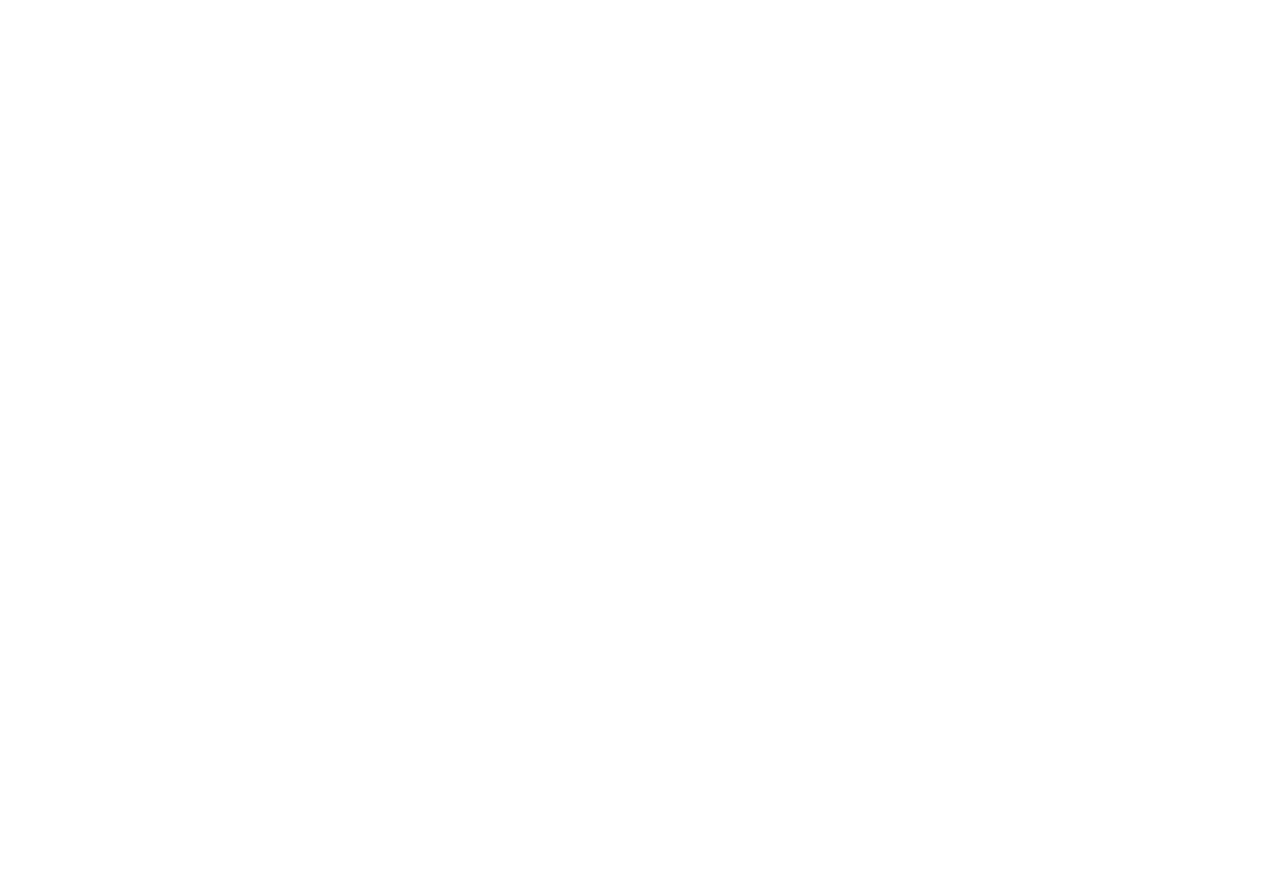
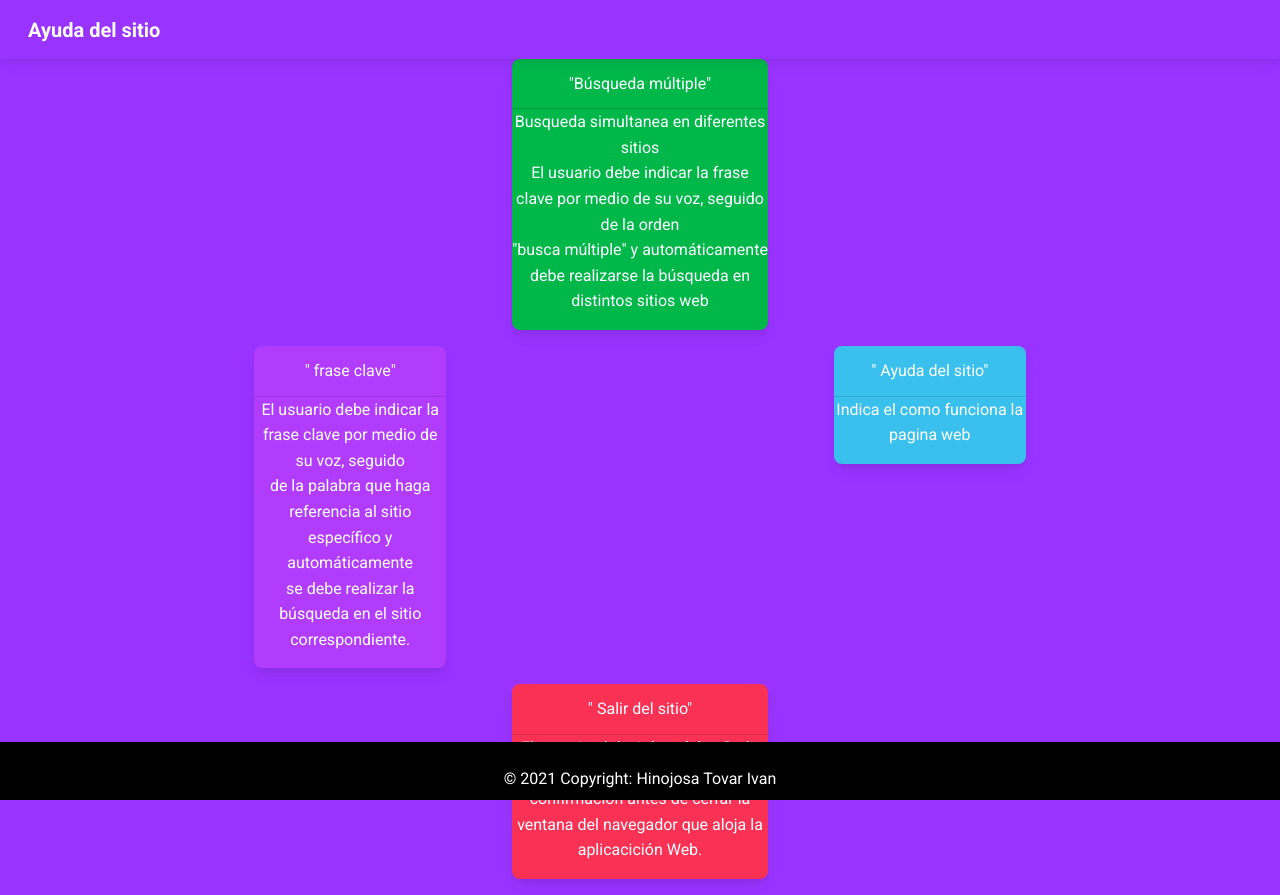
Before and after one commit to Ivan-Tovar/Voice-Comandos, a plain HTML site: page ayuda.html in a window 1280 px wide. Before the commit the page ends 800 px from the top, so only its background shows below. Drawn offline with nearby package versions, Linux system fonts and the light colour scheme.

Commit message:
Codigos completos

```diff
--- a/ayuda.html
+++ b/ayuda.html
@@ -5,8 +5,79 @@
     <meta http-equiv="X-UA-Compatible" content="IE=edge">
     <meta name="viewport" content="width=device-width, initial-scale=1.0">
     <title>Ayuda de comandos</title>
+    <link href="https://cdnjs.cloudflare.com/ajax/libs/font-awesome/5.15.1/css/all.min.css" rel="stylesheet"/>
+<!-- Google Fonts -->
+    <link href="https://fonts.googleapis.com/css?family=Roboto:300,400,500,700&display=swap" rel="stylesheet"/>
+<!-- MDB -->
+    <link href="https://cdnjs.cloudflare.com/ajax/libs/mdb-ui-kit/3.3.0/mdb.min.css" rel="stylesheet" />
 </head>
-<body>
 
+<nav class="navbar navbar-expand-lg navbar-dark d-none d-lg-block" style="z-index: 2000;">
+    <div class="container-fluid">
+      <!-- Navbar brand -->
+      <a class="navbar-brand nav-link" target="_blank" >
+        <strong>Ayuda del sitio</strong>
+      </a>
+
+
+    </div>
+  </nav>
+<body style="background-color:#9933FF;">
+
+    <center>
+        <div class="card text-white bg-success mb-3" style="max-width: 16rem">
+          <div class="card-header">"Búsqueda múltiple"</div>
+          <p>Busqueda simultanea en diferentes sitios<br>
+            El usuario debe indicar la frase clave por medio de su voz, seguido de la orden <br>
+            "busca múltiple" y automáticamente debe realizarse la búsqueda en distintos sitios web
+          </p>
+          </div>
+        </div>
+      </center>
+
+
+      <center>
+      <div  class="row justify-content-evenly">
+        <div class="col-4">
+          <div class="card text-white bg-secondary mb-3" style="max-width: 12rem" >
+            <div class="card-header">" frase clave"</div>
+            El usuario debe indicar la frase clave por medio de su voz, seguido <br>
+            de la palabra que haga referencia al sitio específico y automáticamente <br>
+            se debe realizar la búsqueda en el sitio correspondiente.
+            <p></p>
+
+          </div>
+        </div>
+        <div class="col-4">
+          <div class="card text-white bg-info" style="max-width: 12rem">
+            <div class="card-header">" Ayuda del sitio"</div>
+            <p>Indica el como funciona la pagina web</p>
+            </div>
+          </div>
+        </div>
+      </div>
+      </center>
+
+      <center>
+        <div class="card text-white bg-danger mb-3" style="max-width: 16rem">
+          <div class="card-header">" Salir del sitio"</div>
+          <p>El usuario al decir la palabra "salir del sitio"
+            aparecer un mensaje de confirmación antes de cerrar la <br>
+            ventana del navegador que aloja la aplicacición Web.
+          </p>
+          </div>
+        </div>
+
+      </center>
+
+    <footer class="text-center text-white fixed-bottom" style="background-color: #000000;">
+        <div class="container p-2"></div>
+        <div class="text-center p-2" style="background-color: #000000">
+          © 2021 Copyright:
+          <a class="text-white" href="index.html">Hinojosa Tovar Ivan</a>
+        </div>
+      </footer>
+
+    <script type="text/javascript" src="https://cdnjs.cloudflare.com/ajax/libs/mdb-ui-kit/3.3.0/mdb.min.js"></script>
 </body>
 </html>
```
Also changed, not shown: index.html (+3 -2 lines), main.js (+5 -7 lines).
